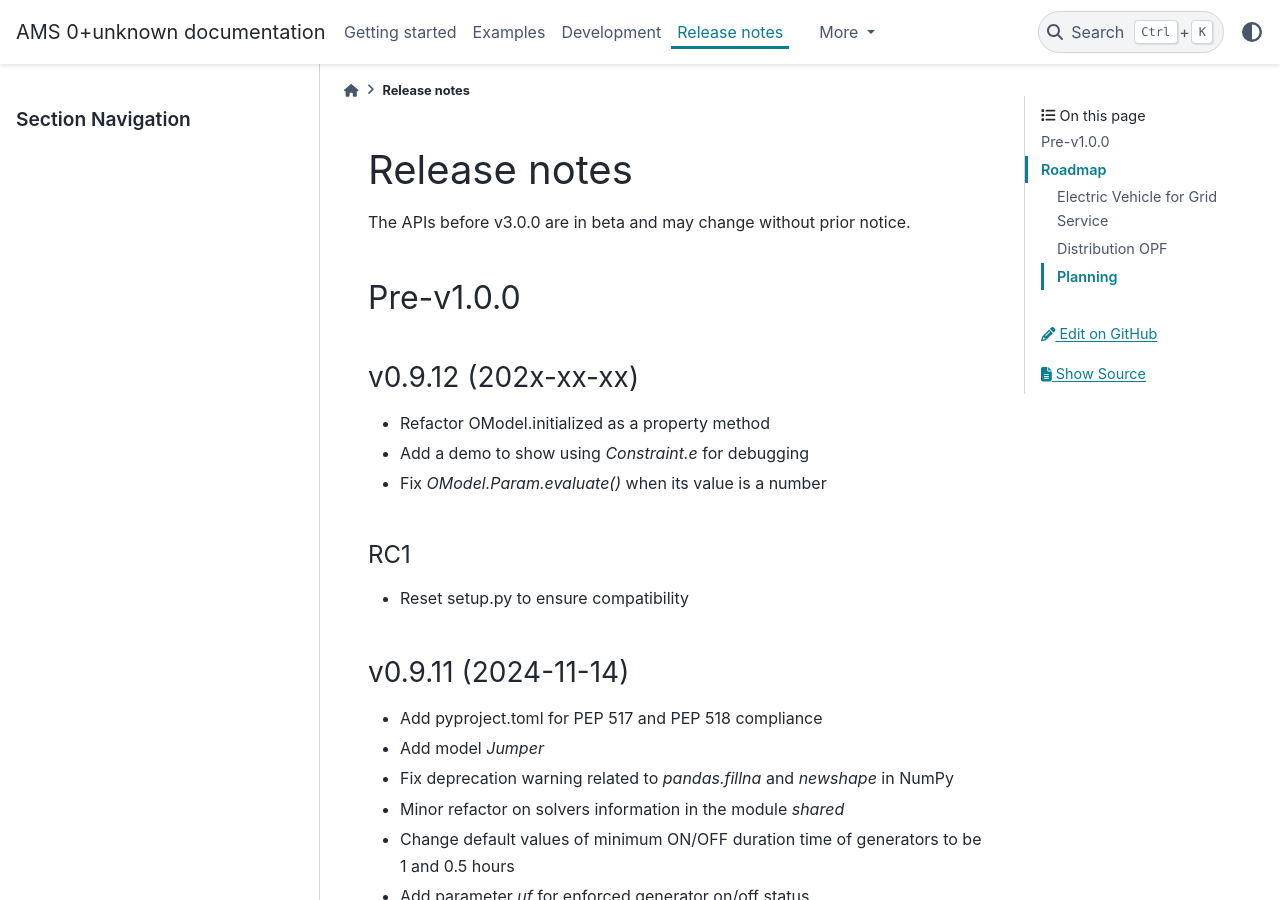
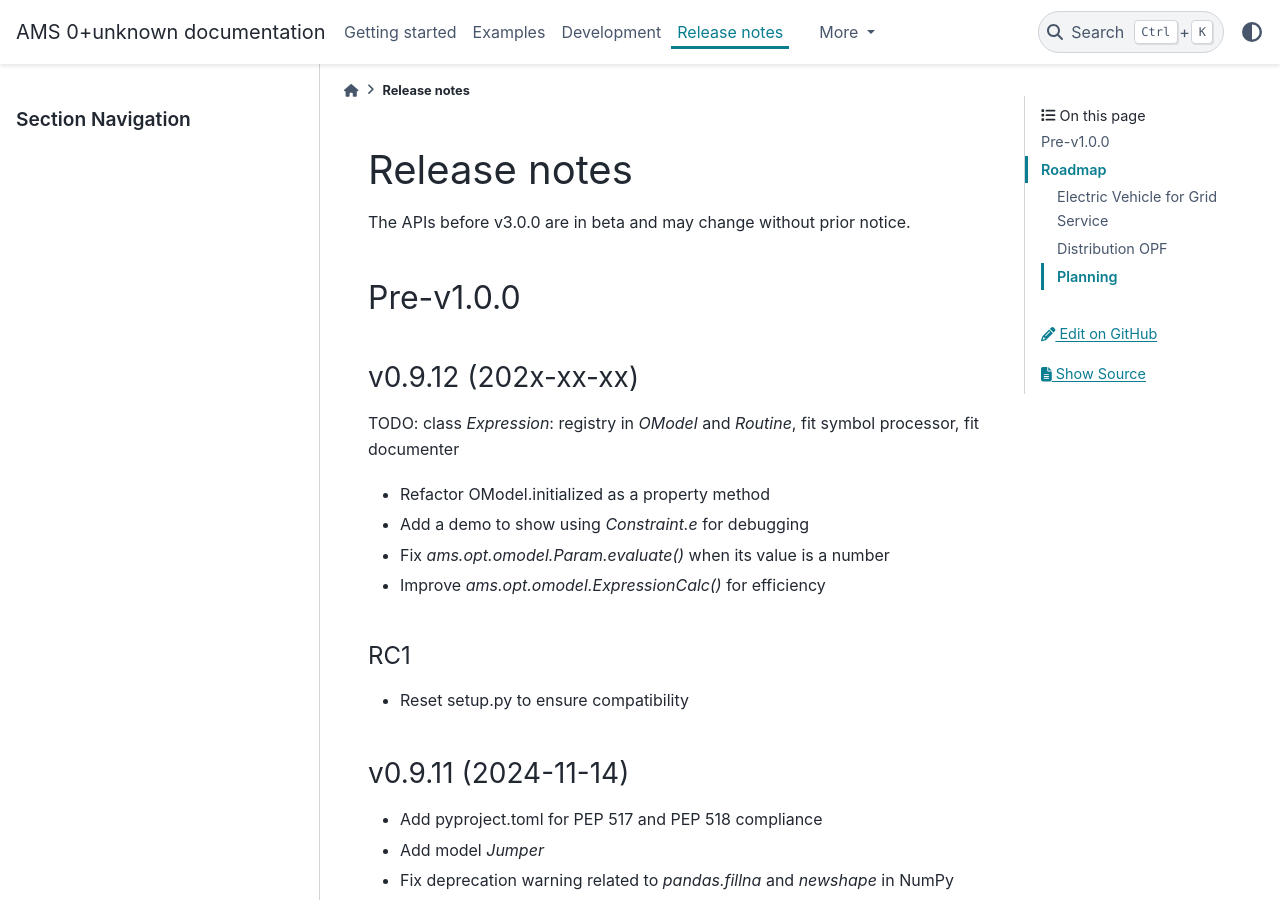
Before and after one commit to CURENT/ams, a Sphinx documentation site: the page built from docs/source/release-notes.rst, in a window 1280 px wide and 900 px high. Built offline with Sphinx 7.4.7 and the PyData theme 0.15.4, drawn with Linux system fonts in a browser that asks for light colours; pages that are not in the unit, such as notebooks, are missing from menus.

Commit message:
Update release notes

```diff
--- a/docs/source/release-notes.rst
+++ b/docs/source/release-notes.rst
@@ -12,9 +12,12 @@ Pre-v1.0.0
 v0.9.12 (202x-xx-xx)
 --------------------
 
+TODO: class `Expression`: registry in `OModel` and `Routine`, fit symbol processor, fit documenter
+
 - Refactor OModel.initialized as a property method
 - Add a demo to show using `Constraint.e` for debugging
-- Fix `OModel.Param.evaluate()` when its value is a number
+- Fix `ams.opt.omodel.Param.evaluate()` when its value is a number
+- Improve `ams.opt.omodel.ExpressionCalc()` for efficiency
 
 RC1
 ~~~~
```
